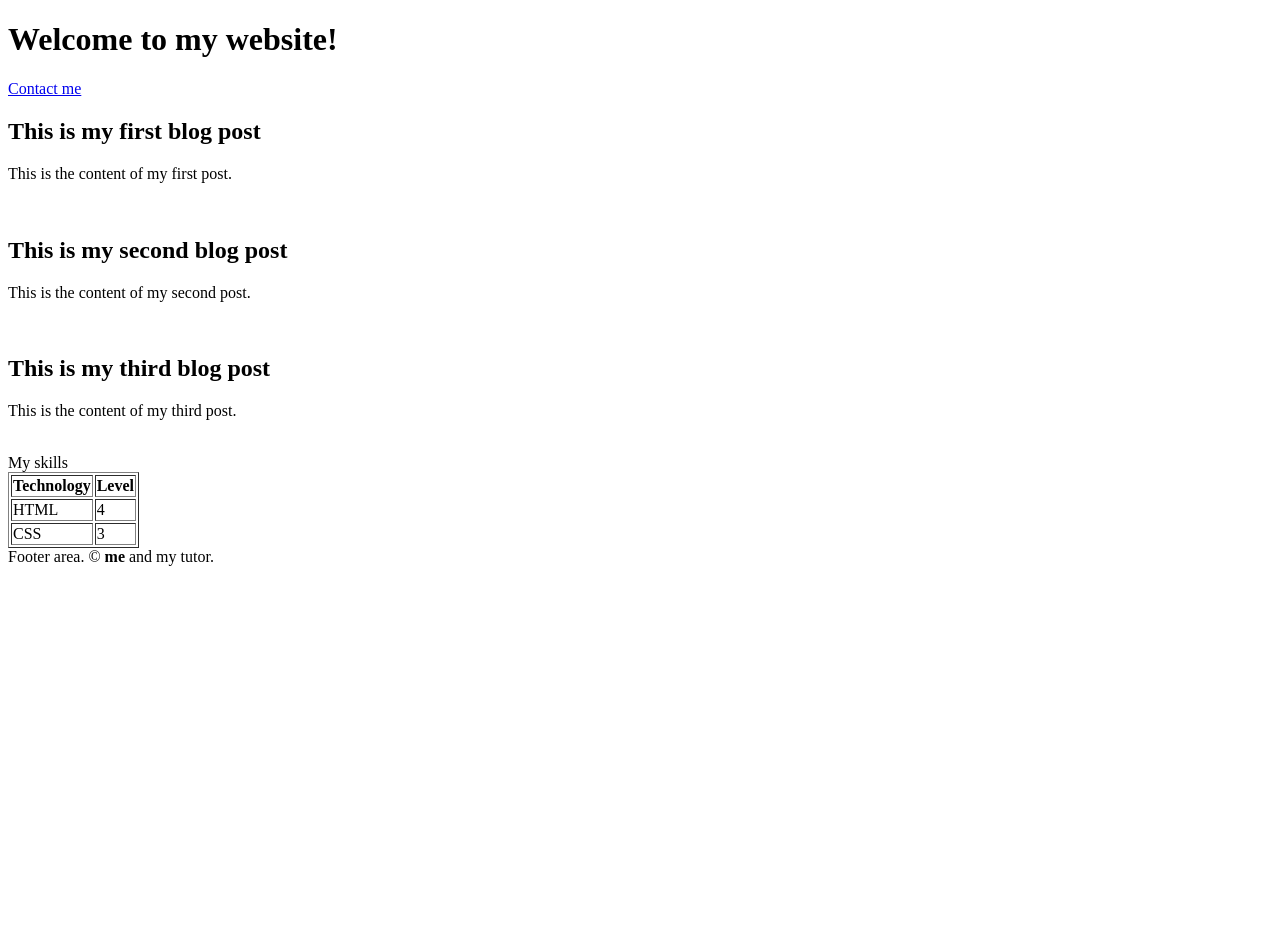
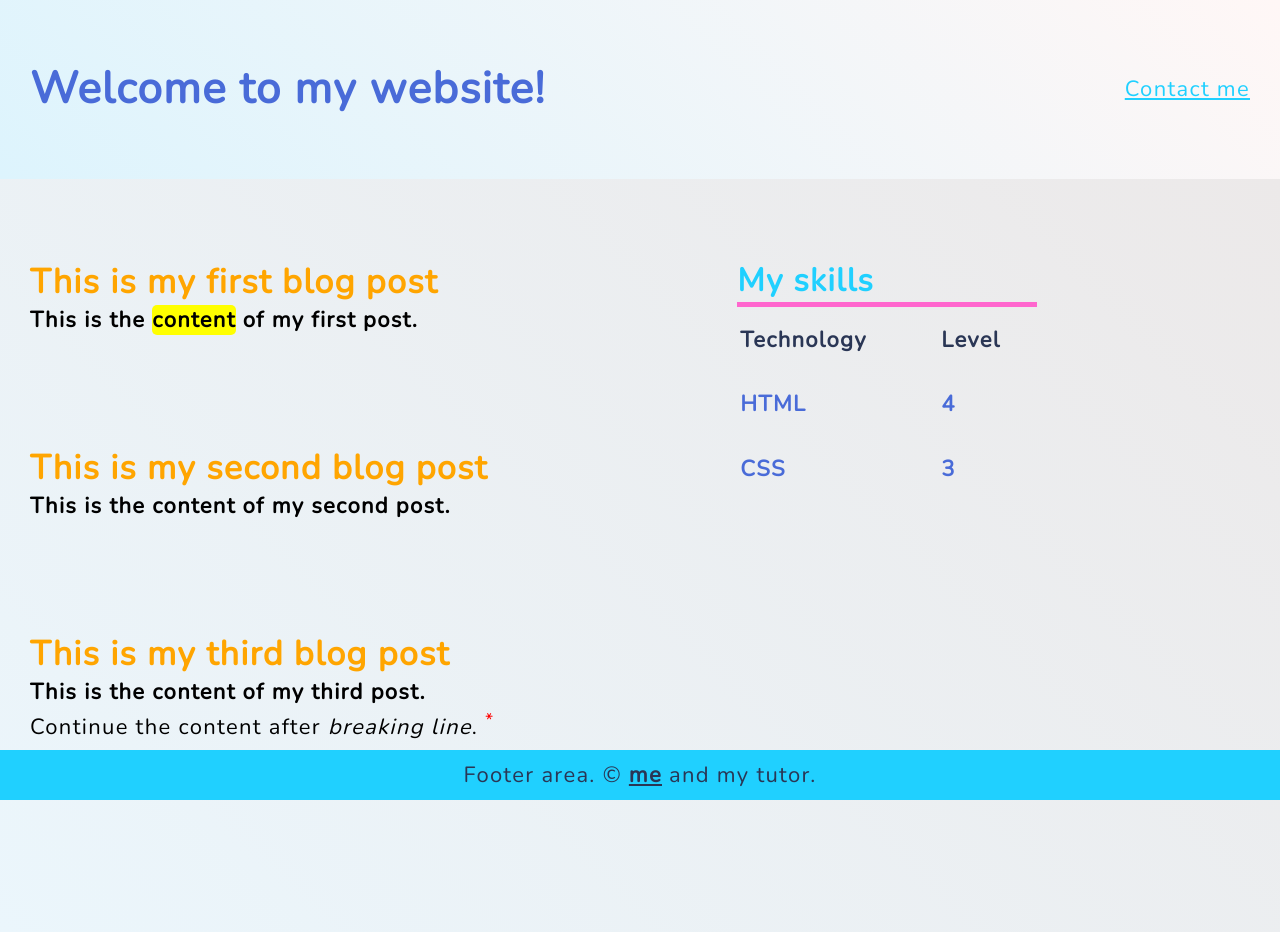
Before and after one commit to Przema24/Przema24.github.io, a plain HTML site: page index.html in a window 1280 px wide. Before the commit the page ends 800 px from the top, so only its background shows below. Drawn offline with nearby package versions, Linux system fonts and the light colour scheme.

Commit message:
dodanie styli CSS

```diff
--- a/index.html
+++ b/index.html
@@ -5,38 +5,42 @@
     <meta http-equiv="X-UA-Compatible" content="IE=edge">
     <meta name="viewport" content="width=device-width, initial-scale=1.0">
     <title>My website</title>
+
+    <link rel="stylesheet" href="https://fonts.googleapis.com/css2?family=Nunito:wght@300&display=swap">
+    <link rel="stylesheet" href="styles.css">
 </head>
 <body>
     <header>
         <h1>Welcome to my website!</h1>
-        <!-- <a href="https://google.com">Find in Google</a> -->
         <a href="contact.html">Contact me</a>
-        <br>
     </header>
 
+
+    <div id="main-content">
+
+        <section id="articles">
             <article>
                 <h2>This is my first blog post</h2>
-        <p>This is the content of my first post.</p>
-        <br>
+                <p>This is the <mark>content</mark> of my first post.</p>
             </article>
 
             <article>
                 <h2>This is my second blog post</h2>
                 <p>This is the content of my second post.</p>
-        <br>
             </article>
 
             <article>
                 <h2>This is my third blog post</h2>
                 <p>This is the content of my third post.</p>
-        <br> <!-- This tag is used for new line -->
+                Continue the content after <i>breaking line</i>. <sup class=sup_element>*</sup>
             </article>
+        </section>
 
 
-    <div>
-        My skills
+        <div id="skills">
+            <b style="font-size: 32px; font-weight: bold; color: #20D0FF" >My skills</b>
 
-        <table border="1">
+            <table>
                 <tr>
                     <th>Technology</th>
                     <th>Level</th>
@@ -52,6 +56,8 @@
             </table>
         </div>
 
+    </div>
+
     <footer>
         <div>
             Footer area. &copy; <strong>me</strong> and my tutor.
--- a/styles.css
+++ b/styles.css
@@ -0,0 +1,135 @@
+body {
+    font-family: 'Nunito';
+    font-size: 22px;
+    margin: 0;
+    padding: 0;
+    letter-spacing: 1.3px;
+    /* margin: 50px; */
+    /* background-image: url("https://picsum.photos/id/237/200/300"); */
+}
+
+* {
+    box-sizing: border-box;
+
+}
+
+
+table {
+    /* text-align: center; */
+    line-height: 200%;
+    width: 300px;
+    height: 200px;
+    border-top: 5px solid #FF66CE;
+    color: #496BD8;
+    font-weight: bold;
+}
+
+table th {
+    text-align: left;
+    color: #2A3655;
+}
+
+h1 {
+    color: #496BD8;
+}
+
+h2 {
+    color: orange;
+    font-size: 34px;
+    font-weight: bold;
+    margin: 0;
+}
+
+p {
+    color: black;
+    font-weight: bold;
+    margin: 0;
+}
+
+.sup_element {
+    color: red;
+}
+
+footer strong {
+    text-decoration: underline;
+}
+
+article {
+    /* border: 1px solid black; */
+    padding-left: 30px;
+    padding-bottom: 30px;
+}
+
+mark {
+    border-radius: 5px;
+}
+
+div#main-content {
+    background-image: linear-gradient(45deg, #ebf6fc, #ece9e9);
+    padding-top: 80px;
+    padding-bottom: 80px;
+    display: flex;
+}
+
+a {
+    color: #20D0FF;
+}
+
+a:hover {
+    color: #FF66CE;
+}
+
+table tr:first-child {
+    color:blue;
+}
+
+span {
+    display: block;
+}
+
+article {
+    margin-bottom: 80px;
+}
+
+#articles {
+    flex-grow: 1;
+}
+
+#skills {
+    flex-grow: 1;
+    /* align-self: center; */
+}
+
+header {
+    display: flex;
+    justify-content: space-between;
+    padding: 30px;
+    align-items: center;
+    background-image: linear-gradient(45deg, #ddf4fd, #FFF7F6);
+}
+
+footer {
+    left: 0;
+    bottom: 0;
+    padding: 10px;
+    text-align: center;
+    width: 100%;
+    background-color: #20D0FF;
+    color: #2A3655
+}
+
+@media screen and (min-width: 600px) {
+    footer {
+        position: fixed;
+    }
+}
+
+@media screen and (max-width: 600px) {
+    div#main-content, header {
+        flex-direction: column;
+    }
+
+    #skills {
+        padding-left: 10px;
+    }
+}
```
Lines whose indentation alone changed are shown as unchanged.
